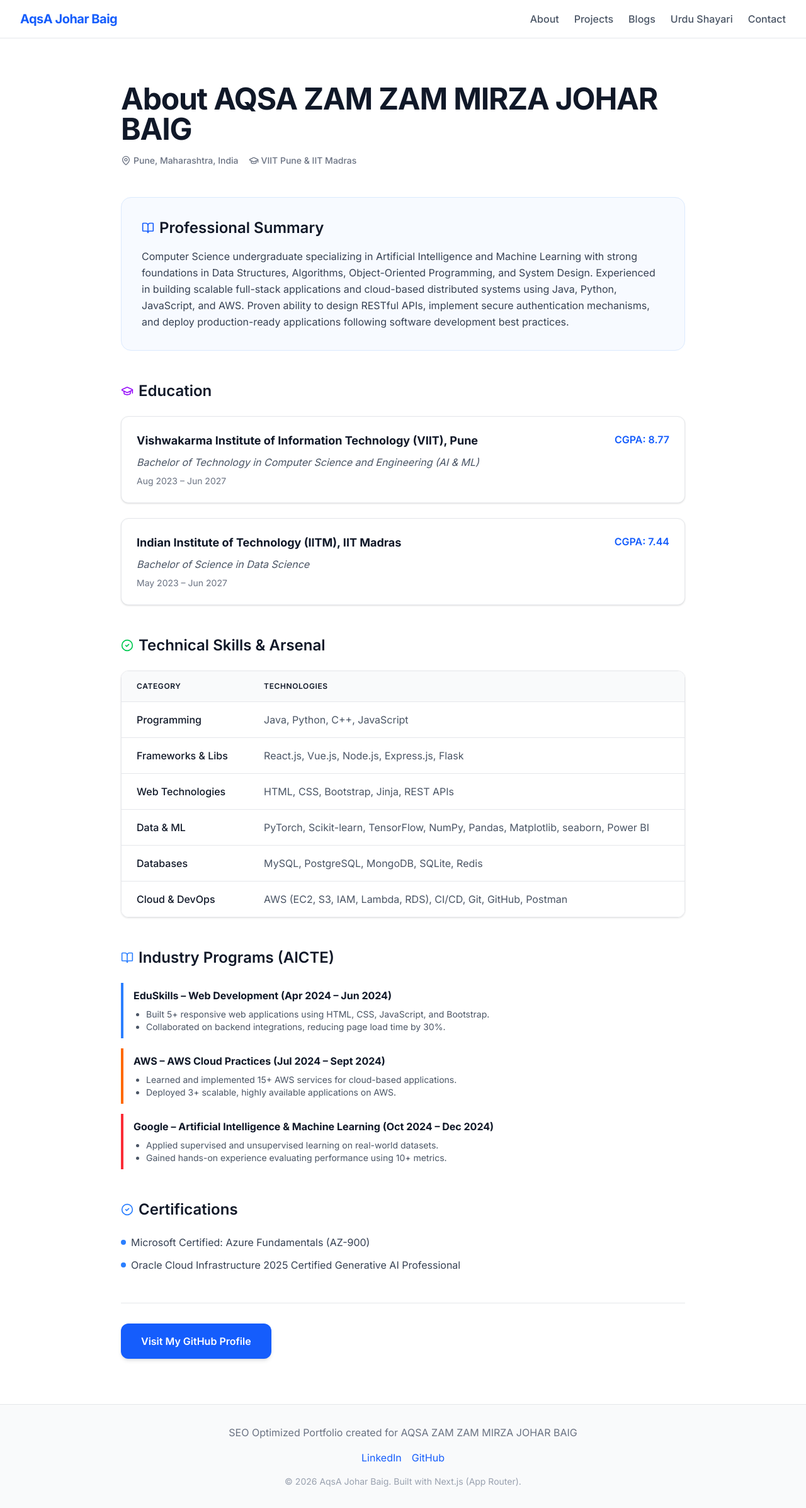
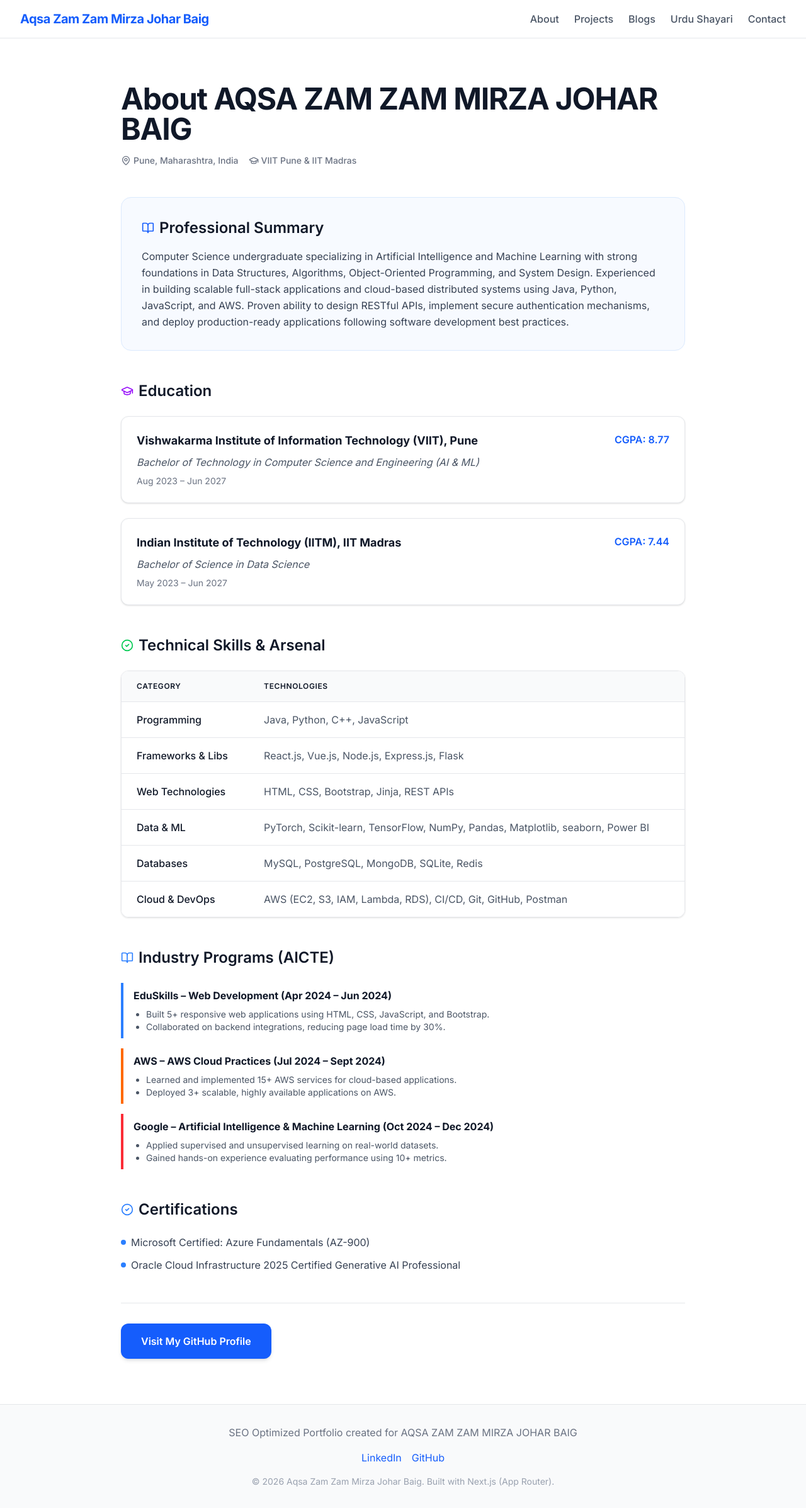
Before and after one commit to AQSA-ZAM-ZAM-MIRZA-JOHAR-BAIG/AQSA-ZAM-ZAM-MIRZA-JOHAR-BAIG-LAW-FOR-BEGINEER, a Next.js app: page /about in a window 1280 px wide. Shown: the whole page at 63% size. Built offline with nearby package versions, Linux system fonts and the light colour scheme.

Commit message:
adding profile image

```diff
--- a/next-sitemap.config.js
+++ b/next-sitemap.config.js
@@ -1,6 +1,6 @@
 /** @type {import('next-sitemap').IConfig} */
 module.exports = {
-  siteUrl: process.env.SITE_URL || 'https://aqsazammam.com',
+  siteUrl: process.env.SITE_URL || 'https://aqsa-zam-zam-mirza-johar-baig-law-f.vercel.app/',
   generateRobotsTxt: true,
   sitemapSize: 7000,
   outDir: 'public',
--- a/src/app/about/page.tsx
+++ b/src/app/about/page.tsx
@@ -3,7 +3,7 @@ import { BookOpen, MapPin, GraduationCap, CheckCircle2 } from 'lucide-react';
 
 export const metadata: Metadata = {
   title: 'About',
-  description: 'Detailed background, education at VIIT Pune, and technical skills of AqsA Johar Baig. Authoritative E-E-A-T profile.',
+  description: 'Detailed background, education at VIIT Pune, and technical skills of Aqsa Zam Zam Mirza Johar Baig. Authoritative E-E-A-T profile.',
   alternates: { canonical: '/about' }
 };
 
--- a/src/app/layout.tsx
+++ b/src/app/layout.tsx
@@ -13,14 +13,14 @@ export const metadata: Metadata = {
     default: 'AQSA ZAM ZAM MIRZA JOHAR BAIG | Software Developer Portfolio',
   },
   description: "Portfolio of AQSA ZAM ZAM MIRZA JOHAR BAIG, a CS Student and Software Developer specializing in AI/ML, Full-Stack Development, and Cloud Distributed Systems.",
-  metadataBase: new URL('https://aqsazammam.com'),
+  metadataBase: new URL('https://aqsa-zam-zam-mirza-johar-baig-law-f.vercel.app/'),
   alternates: {
     canonical: '/',
   },
   openGraph: {
     type: 'website',
     locale: 'en_IN',
-    url: 'https://aqsazammam.com',
+    url: 'https://aqsa-zam-zam-mirza-johar-baig-law-f.vercel.app/',
     title: 'AQSA ZAM ZAM MIRZA JOHAR BAIG | Software Developer Portfolio',
     description: "Discover AQSA ZAM ZAM MIRZA JOHAR BAIG's coding projects, software architecture, and technical expertise.",
     images: [{ url: '/file.svg', alt: 'AQSA ZAM ZAM MIRZA JOHAR BAIG logo' }],
@@ -33,8 +33,8 @@ export default function RootLayout({ children }: { children: React.ReactNode })
     '@context': 'https://schema.org',
     '@type': 'Person',
     name: 'AQSA ZAM ZAM MIRZA JOHAR BAIG',
-    alternateName: ['AqsA Johar Baig', 'AqsA Mirza', 'Aqsa Zam Zam Mirza Johar Baig'],
-    url: 'https://aqsazammam.com',
+    alternateName: ['Aqsa Johar Baig', 'Aqsa Mirza', 'Aqsa Zam Zam Mirza Johar Baig', 'Aqsa Zam Zam'],
+    url: 'https://aqsa-zam-zam-mirza-johar-baig-law-f.vercel.app/',
     jobTitle: 'Software Developer & CS Student',
     description: 'Computer Science undergraduate specializing in Artificial Intelligence and Machine Learning. Experienced in building scalable full-stack applications and cloud-based distributed systems.',
     knowsAbout: ['AI/ML', 'Full-Stack Development', 'Cloud Computing', 'Java', 'Python', 'AWS', 'System Design'],
--- a/src/app/page.tsx
+++ b/src/app/page.tsx
@@ -17,7 +17,7 @@ export default function HomePage() {
 
         <div className="relative w-48 h-48 md:w-56 md:h-56 mx-auto mb-10 rounded-full overflow-hidden shadow-2xl ring-4 ring-blue-500/50">
           <Image
-            src="/file.svg"
+            src="/profile.png"
             alt="AQSA ZAM ZAM MIRZA JOHAR BAIG"
             fill
             sizes="(max-width: 768px) 192px, 224px"
@@ -54,7 +54,7 @@ export default function HomePage() {
           </Link>
           <Link href="/portfolio" className="group p-6 rounded-2xl border bg-card hover:border-blue-500 hover:shadow-lg transition-all md:col-span-2 lg:col-span-1">
              <div className="bg-green-100 dark:bg-green-900/30 w-12 h-12 flex items-center justify-center rounded-lg mb-4 text-green-600 dark:text-green-400 group-hover:scale-110 transition-transform"><Terminal className="w-6 h-6" /></div>
-             <h3 className="text-xl font-bold mb-2">AqsA Johar Baig portfolio</h3>
+             <h3 className="text-xl font-bold mb-2">Aqsa Zam Zam Mirza Johar Baig portfolio</h3>
              <p className="text-sm text-gray-600 dark:text-gray-400">Explore my AI/ML apps, E-commerce backends, and DevOps workflows.</p>
           </Link>
       </section>
@@ -64,7 +64,7 @@ export default function HomePage() {
         <h2 className="text-2xl md:text-3xl font-bold mb-6 text-gray-900 dark:text-white">Professional Summary</h2>
         <div className="space-y-4 text-gray-700 dark:text-gray-300">
           <p className="leading-relaxed">
-            AqsA Johar Baig is an ambitious software developer specializing in Artificial Intelligence and Machine Learning with strong foundations in Data Structures, Algorithms, Object-Oriented Programming, and System Design.
+            Aqsa Zam Zam Mirza Johar Baig is an ambitious software developer specializing in Artificial Intelligence and Machine Learning with strong foundations in Data Structures, Algorithms, Object-Oriented Programming, and System Design.
           </p>
           <ul className="list-disc pl-6 space-y-3 mt-4">
             <li className="pl-2"><strong>Education:</strong> B.Tech CSE (AI & ML) at VIIT Pune and BS in Data Science at IIT Madras.</li>
--- a/src/components/Footer.tsx
+++ b/src/components/Footer.tsx
@@ -15,7 +15,7 @@ export default function Footer() {
           </a>
         </div>
         <p className="text-sm text-gray-400 dark:text-gray-500">
-          © {currentYear} AqsA Johar Baig. Built with Next.js (App Router).
+          © {currentYear} Aqsa Zam Zam Mirza Johar Baig. Built with Next.js (App Router).
         </p>
       </div>
     </footer>
--- a/src/components/Navbar.tsx
+++ b/src/components/Navbar.tsx
@@ -5,7 +5,7 @@ export default function Navbar() {
     <nav className="w-full bg-white dark:bg-gray-900 border-b border-gray-200 dark:border-gray-800 py-4 top-0 z-50">
       <div className="container mx-auto px-4 sm:px-6 lg:px-8 flex items-center justify-between">
         <Link href="/" className="text-xl font-bold tracking-tight text-blue-600 dark:text-blue-400">
-          AqsA Johar Baig
+          Aqsa Zam Zam Mirza Johar Baig
         </Link>
         <div className="hidden md:flex space-x-6">
           <Link href="/about" className="text-gray-600 hover:text-blue-600 dark:text-gray-300 dark:hover:text-blue-400 font-medium">About</Link>
```
Also changed, not shown: 2 other files (tests, documents, lock files or other folders).
